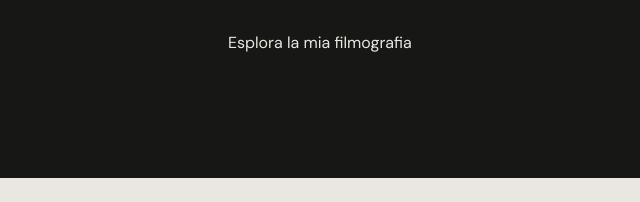
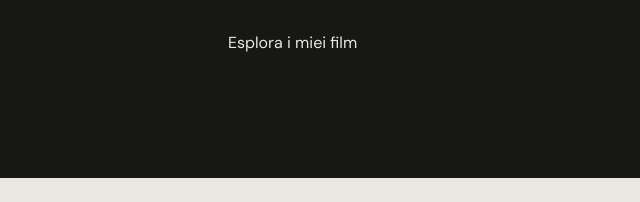
Before and after one commit to byfrancesconiglio/francesco-niglio.github.io, a plain HTML site: page index.html in a window 1280 px wide. Shown: the part 598-800 px from the top of the page, 108-748 px from the left. Drawn offline with nearby package versions, Linux system fonts and the light colour scheme; a web font is replaced by a local one.

Commit message:
Update index.html

```diff
--- a/index.html
+++ b/index.html
@@ -26,7 +26,7 @@
         <p class="eyebrow">REGISTA · SCENEGGIATORE</p>
         <h1>Francesco<br><em>Niglio.</em></h1>
         <p class="hero-note">Cinema di finzione e documentario.<br>Storie, corpi, territori e contraddizioni del presente.</p>
-<a href="filmografia.html" class="button">Esplora la mia filmografia</a>      </div>
+<a href="filmografia.html" class="button">Esplora i miei film</a>      </div>
       <div class="hero-index">01 — 05 <span>PORTFOLIO</span></div>
     </section>
 
```
